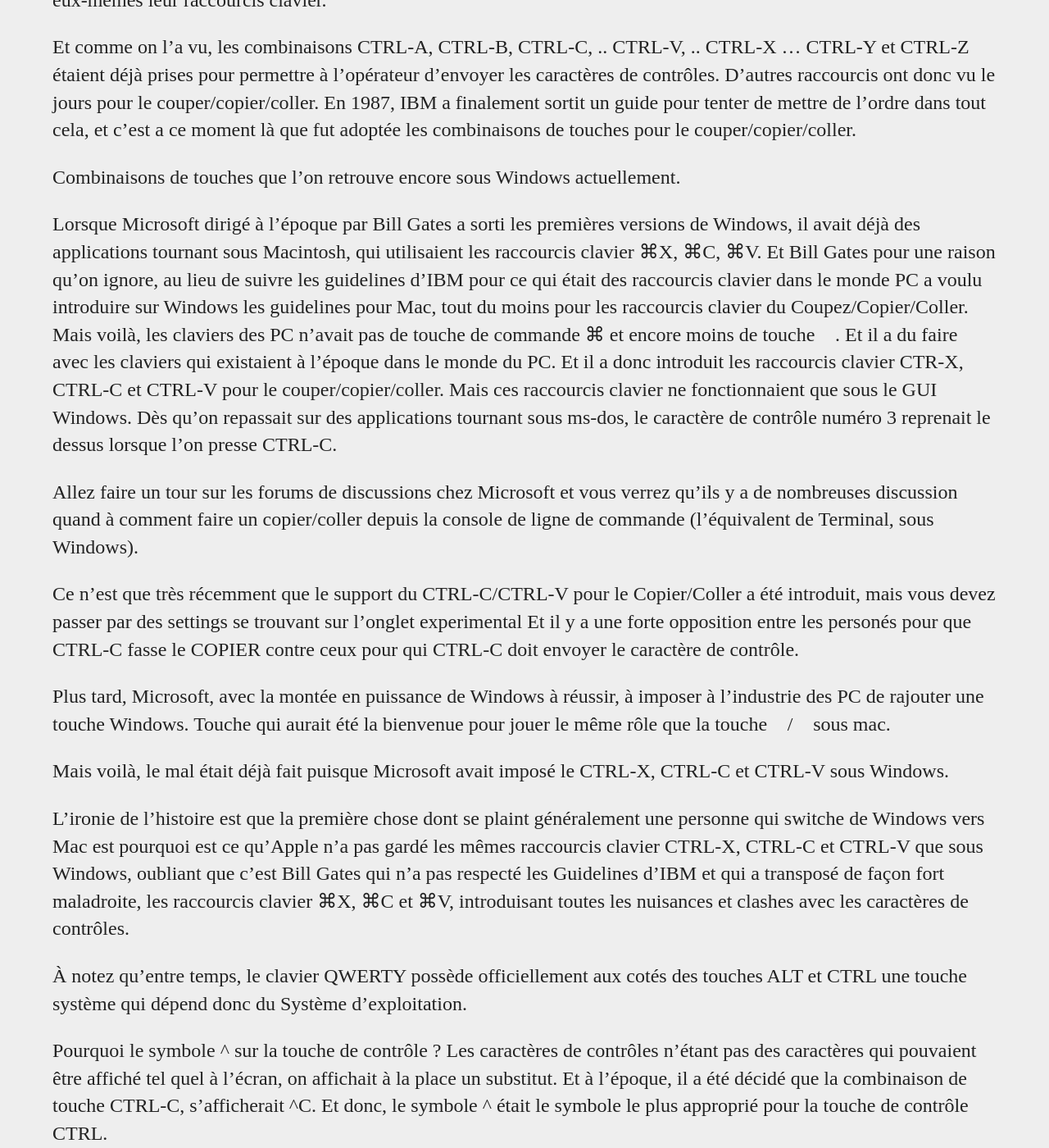
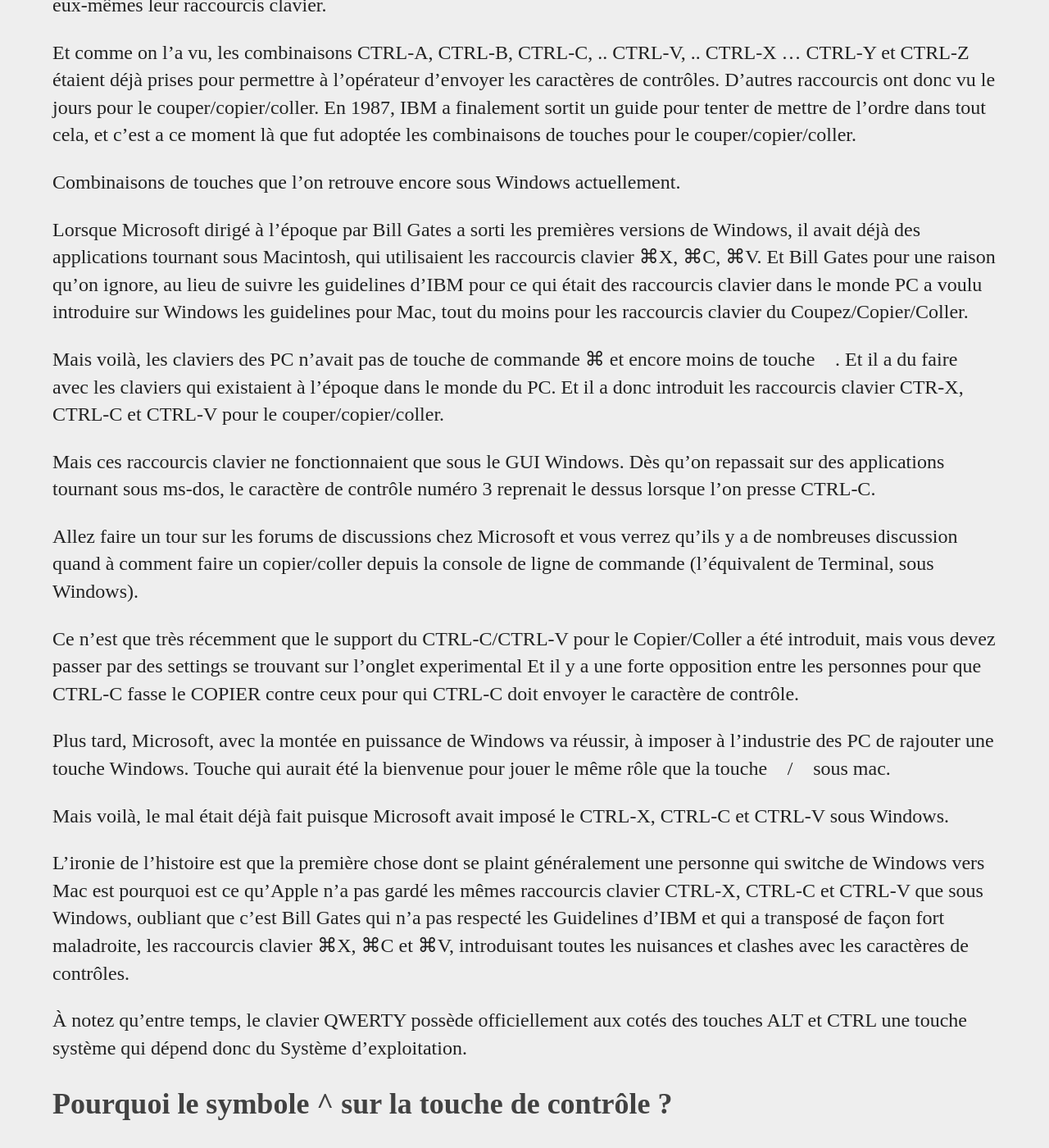
Before and after one commit to MarcosIckx/PreviewMarcosxNet, a Jekyll site: the page built from _posts/2020-04-15-Histoire-de-raccourcis-clavier-apple-partie1-le-trio-couper-copier-coller.md, in a window 1280 px wide and 1400 px high, scrolled down 4530 px. Shown: the whole window at 82% size. Built offline with Jekyll 4.4.1, drawn with Linux system fonts in a browser that asks for light colours; some of the changed text lies outside the part shown.

Commit message:
Update 2020-04-15-Histoire-de-raccourcis-clavier-apple-partie1-le-trio-couper-copier-coller.md
Quelques Corrections orthographiques

```diff
--- a/_posts/2020-04-15-Histoire-de-raccourcis-clavier-apple-partie1-le-trio-couper-copier-coller.md
+++ b/_posts/2020-04-15-Histoire-de-raccourcis-clavier-apple-partie1-le-trio-couper-copier-coller.md
@@ -105,7 +105,7 @@
 Mais le Lisa avait la touche pomme  et la touche option.
 Quand le Macintosh sort, les développeurs décident d’utiliser les touches ⌘X, ⌘C et ⌘V pour les actions de couper/copier/coller.
 
-Ce n’est qu’en 1987 avec la sortie des clavier ADB qui pouvaient servir aussi bien pour les Apple ///GS et les Macintosh \|| qu’on retrouve le symbole  à coté du symbole ⌘ sur les mêmes touches du clavier.
+Ce n’est qu’en 1987 avec la sortie des clavier ADB qui pouvaient servir aussi bien pour les Apple ///GS et les Macintosh \|\| qu’on retrouve le symbole  à coté du symbole ⌘ sur les mêmes touches du clavier.
 
 Du coté d’IBM, les claviers des terminaux IBM sont équipés de touche de contrôle CTRL. Ces touches CTRL permettent aux opérateurs d’introduire des, vous l’aurez deviner, caractères de contrôle qui correspondent aux valeurs décimale 0 à 31 du tableau de caractères ASCII.
 Ces caractères de contrôle sont introduit par l’opérateur en pressant la touche CTRL et une autre touche du clavier.
@@ -136,16 +136,18 @@
 
 Lorsque Microsoft dirigé à l’époque par Bill Gates a sorti les premières versions de Windows, il avait déjà des applications tournant sous Macintosh, qui utilisaient les raccourcis clavier ⌘X, ⌘C, ⌘V.
 Et Bill Gates pour une raison qu’on ignore, au lieu de suivre les guidelines d’IBM pour ce qui était des raccourcis clavier dans le monde PC a voulu introduire sur Windows  les guidelines pour Mac, tout du moins pour les raccourcis clavier du Coupez/Copier/Coller.
+
 Mais voilà, les claviers des PC n’avait pas de touche de commande ⌘ et encore moins de touche .
 Et il a du faire avec les claviers qui existaient à l’époque dans le monde du PC. Et il a donc introduit les raccourcis clavier CTR-X, CTRL-C et CTRL-V pour le couper/copier/coller.
+
 Mais ces raccourcis clavier ne fonctionnaient que sous le GUI Windows. Dès qu’on repassait sur des applications tournant sous ms-dos, le caractère de contrôle numéro 3 reprenait le dessus lorsque l’on presse CTRL-C.
 
 Allez faire un tour sur les forums de discussions chez Microsoft et vous verrez qu’ils y a de nombreuses discussion quand à comment faire un copier/coller depuis la console de ligne de commande (l’équivalent de Terminal, sous Windows).
 
 Ce n’est que très récemment que le support du CTRL-C/CTRL-V pour le Copier/Coller a été introduit, mais vous devez passer par des settings se trouvant sur l’onglet experimental
-Et il y a une forte opposition entre les personés pour que CTRL-C fasse le COPIER contre ceux pour qui CTRL-C doit envoyer le caractère de contrôle.
+Et il y a une forte opposition entre les personnes pour que CTRL-C fasse le COPIER contre ceux pour qui CTRL-C doit envoyer le caractère de contrôle.
 
-Plus tard, Microsoft, avec la montée en puissance de Windows à réussir, à imposer à l’industrie des PC de rajouter une touche Windows. Touche qui aurait été la bienvenue pour jouer le même rôle que la touche /⌘ sous mac.
+Plus tard, Microsoft, avec la montée en puissance de Windows va réussir, à imposer à l’industrie des PC de rajouter une touche Windows. Touche qui aurait été la bienvenue pour jouer le même rôle que la touche /⌘ sous mac.
 
 Mais voilà, le mal était déjà fait puisque Microsoft avait imposé le CTRL-X, CTRL-C et CTRL-V sous Windows.
 
@@ -153,7 +155,7 @@
 
 À notez qu’entre temps, le clavier QWERTY possède officiellement aux cotés des touches ALT et CTRL une touche système qui dépend donc du Système d’exploitation.
 
-Pourquoi le symbole ^ sur la touche de contrôle ?
+## Pourquoi le symbole ^ sur la touche de contrôle ?
 Les caractères de contrôles n’étant pas des caractères qui pouvaient être affiché tel quel à l’écran, on affichait à la place un substitut. Et à l’époque, il a été décidé que la combinaison de touche CTRL-C, s’afficherait ^C.
 Et donc, le symbole ^ était le symbole le plus approprié pour la touche de contrôle CTRL.
 
```
